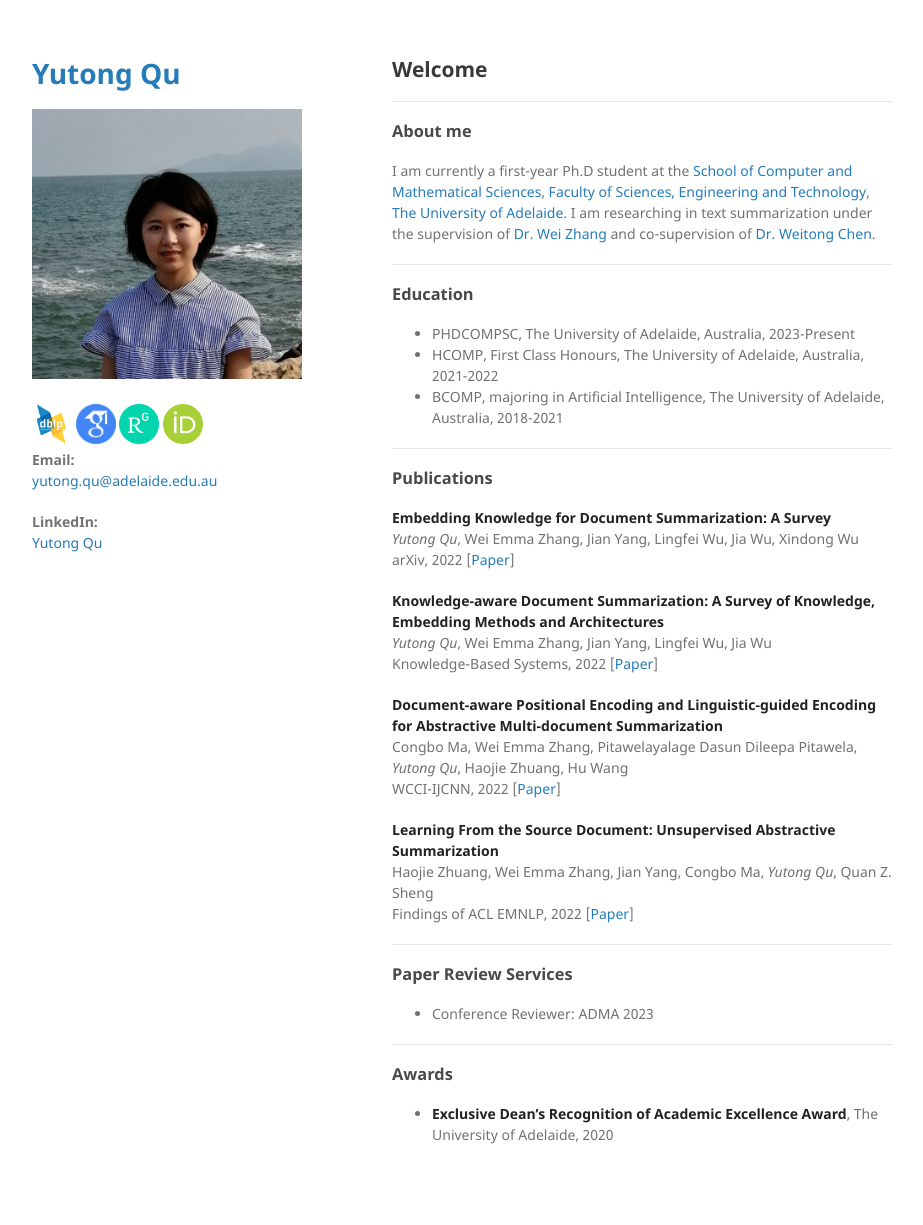
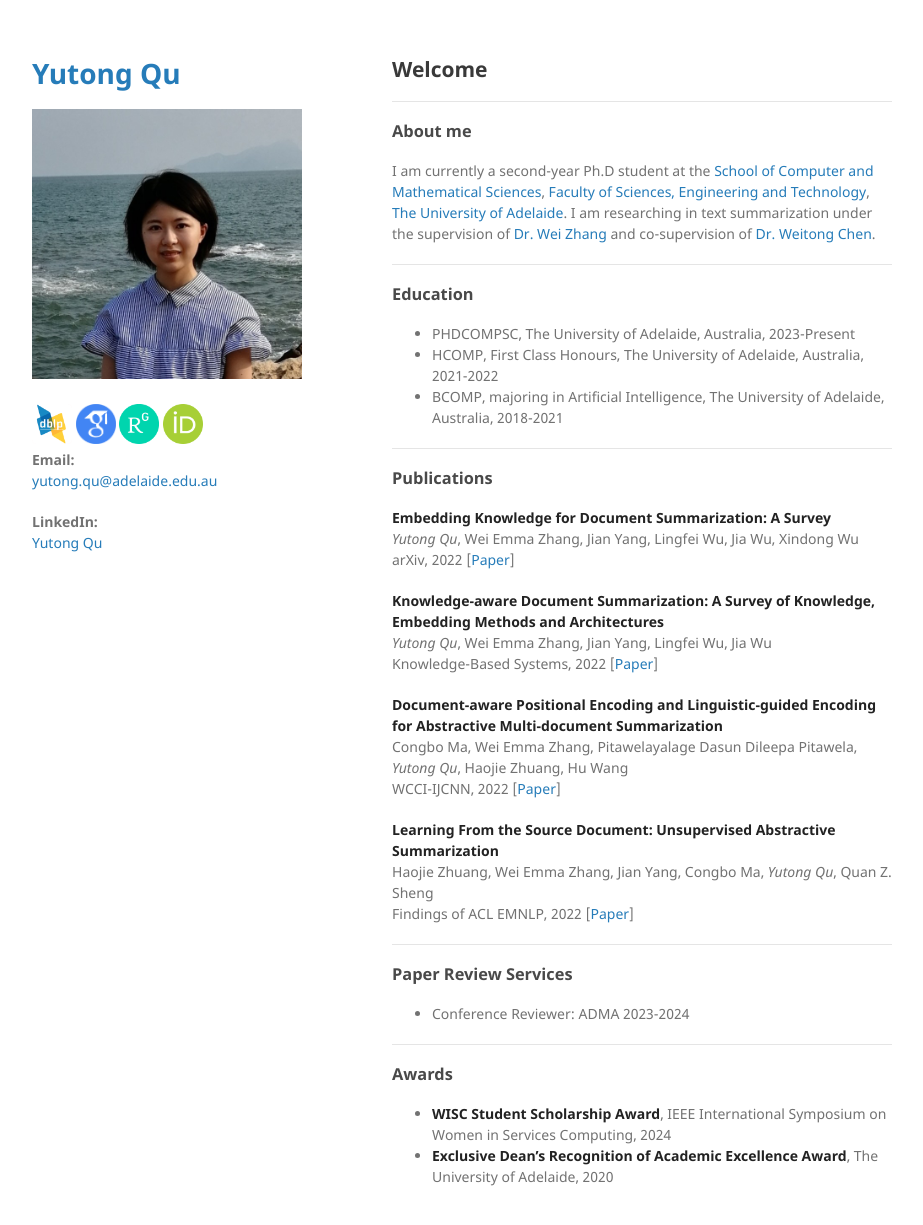
Before and after one commit to yutongqu/yutongqu.github.io, a Jekyll site: the page built from index.md, in a window 1280 px wide and 1257 px high. Shown: the top 1225 px of the window, without its empty margins (178-1101 px from the left). Built offline with Jekyll 4.4.1, drawn with Linux system fonts in a browser that asks for light colours; our own code applies the rules of GitHub Pages for plain Markdown files; the repository's description, which GitHub fills in, is left out.

Commit message:
Update index.md

```diff
--- a/index.md
+++ b/index.md
@@ -4,7 +4,7 @@
 
 ### About me
 
-I am currently a first-year Ph.D student at the [School of Computer and Mathematical Sciences](https://set.adelaide.edu.au/computer-and-mathematical-sciences/), [Faculty of Sciences, Engineering and Technology](https://set.adelaide.edu.au/), [The University of Adelaide](https://adelaide.edu.au/). I am researching in text summarization under the supervision of [Dr. Wei Zhang](https://weiezhang.github.io/) and co-supervision of [Dr. Weitong Chen](https://researchers.adelaide.edu.au/profile/weitong.chen).
+I am currently a second-year Ph.D student at the [School of Computer and Mathematical Sciences](https://set.adelaide.edu.au/computer-and-mathematical-sciences/), [Faculty of Sciences, Engineering and Technology](https://set.adelaide.edu.au/), [The University of Adelaide](https://adelaide.edu.au/). I am researching in text summarization under the supervision of [Dr. Wei Zhang](https://weiezhang.github.io/) and co-supervision of [Dr. Weitong Chen](https://researchers.adelaide.edu.au/profile/weitong.chen).
 
 
 ---
@@ -47,12 +47,13 @@ Introduction to Statistical Machine Learning   -->
 
 ### Paper Review Services
 
-- Conference Reviewer: ADMA 2023
+- Conference Reviewer: ADMA 2023-2024
 
 ---
 
 ### Awards
 
+- **WISC Student Scholarship Award**, IEEE International Symposium on Women in Services Computing, 2024
 - **Exclusive Dean's Recognition of Academic Excellence Award**, The University of Adelaide, 2020
 
 
```
